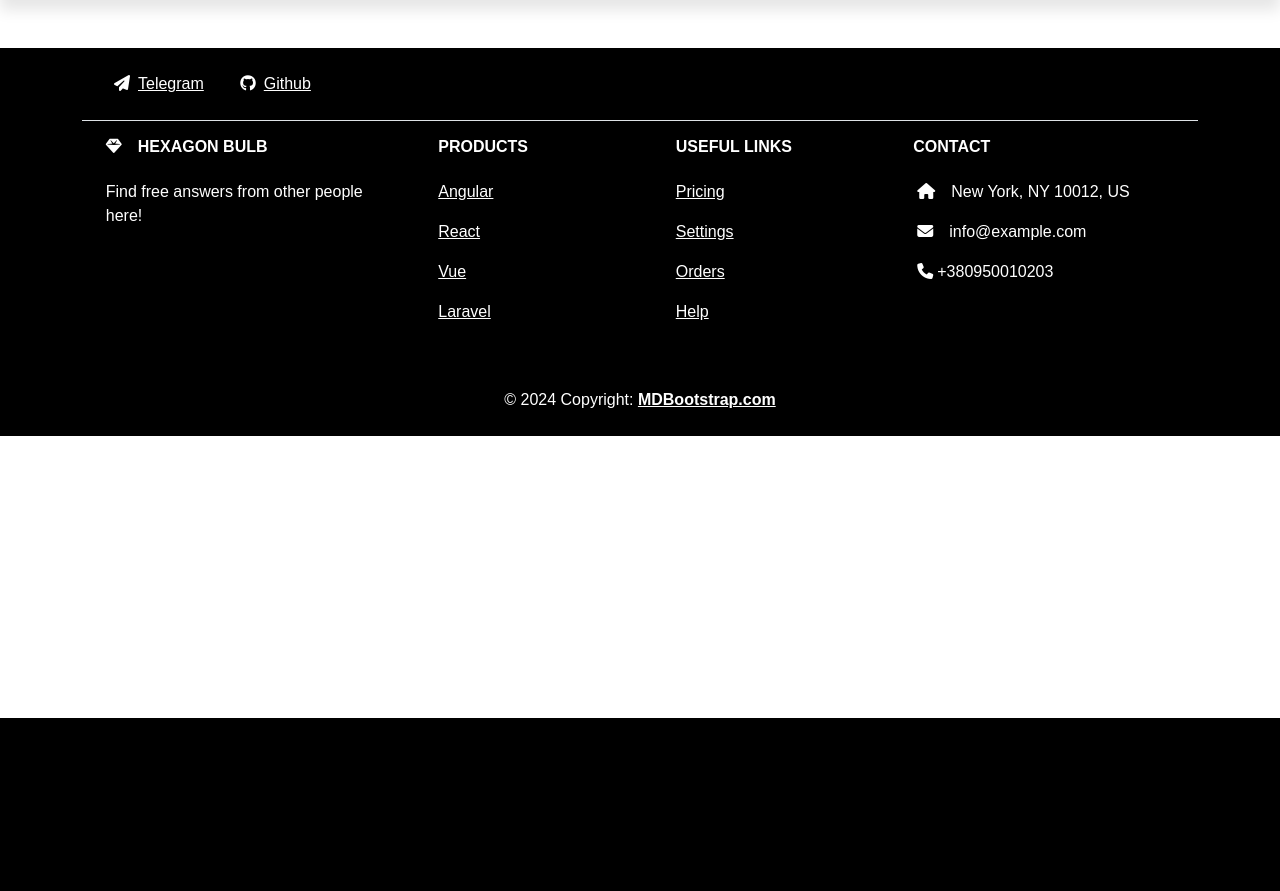
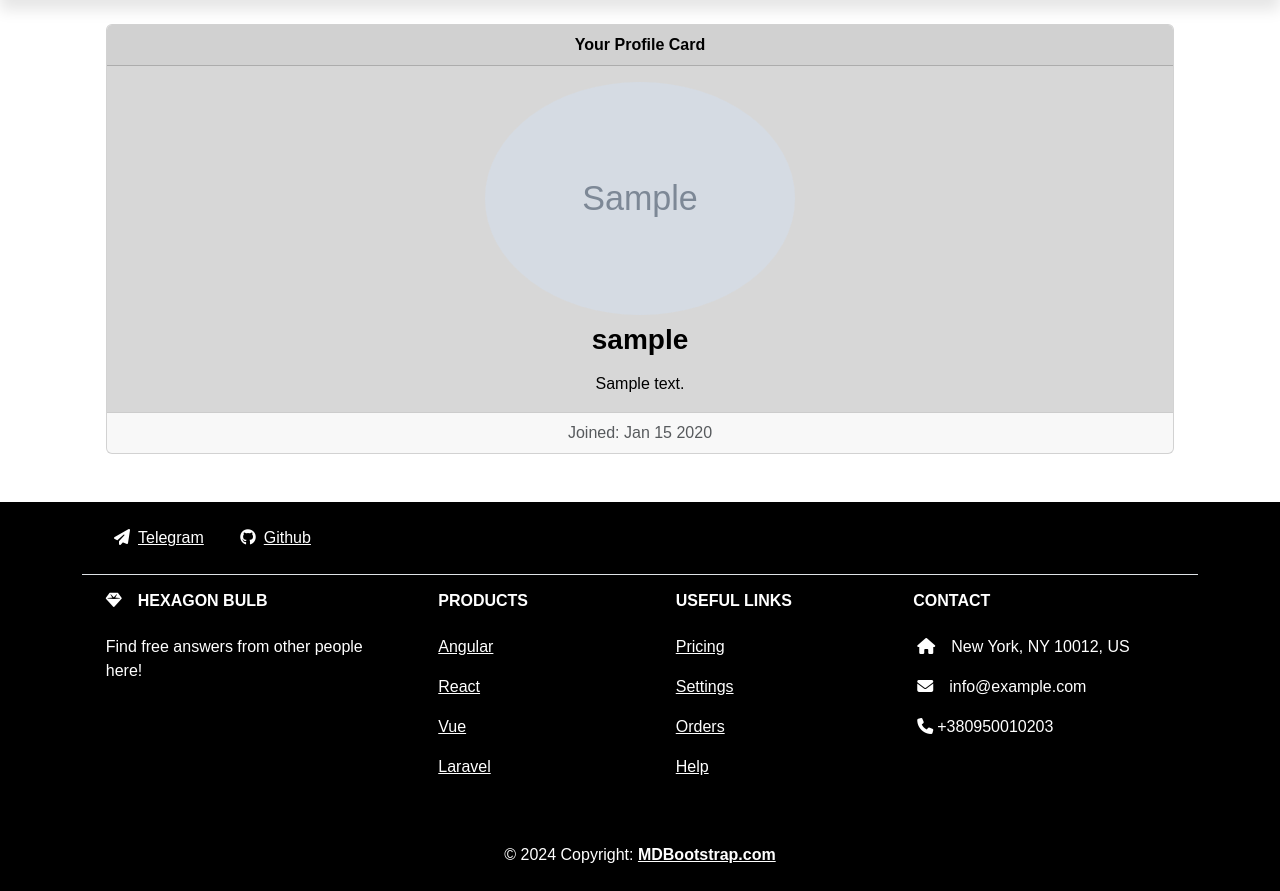
Before and after one commit to alter703/project-hexagon-bulb-site, a Django app: page /profile/profile/00000000-0000-0000-0000-000000000001 in a window 1280 px wide. Shown: the part 82-973 px from the top of the page. Before the commit the page ends 800 px from the top, so only its background shows below. Run offline with Django 5.2, Linux system fonts and the light colour scheme; tables that the repository leaves empty hold one stand-in row (values such as "Sample post"); grey boxes marked "Sample" are stand-in pictures; some libraries are stand-ins or nearby versions.

Commit message:
Add profile card, update models and urls.

```diff
--- a/apps/members/models.py
+++ b/apps/members/models.py
@@ -11,7 +11,7 @@ class Profile(models.Model):
     id = models.UUIDField(primary_key=True, default=uuid.uuid4, editable=False)
 
     user = models.OneToOneField('auth.User', on_delete=models.CASCADE, related_name='profile')
-    biography = models.TextField(null=True, blank=True)
+    biography = models.TextField(null=True, blank=True, max_length=255)
     avatar = ProcessedImageField(
         upload_to='avatars/',
         processors=[ResizeToFill(550, 550)],
@@ -25,6 +25,8 @@ class Profile(models.Model):
         format='WEBP',
         options={'quality': 60},
     )
+
+    joined_at = models.DateTimeField(auto_now_add=True)
 
     def __str__(self):
         return self.user.username
--- a/apps/members/templates/members/profile_detail.html
+++ b/apps/members/templates/members/profile_detail.html
@@ -1 +1,22 @@
 {% extends 'base.html' %}
+
+{% block title %}Your Profile{% endblock %}
+
+{% block content %}
+
+<div class="card text-center m-4">
+    <div class="card-header fw-semibold">
+      Your Profile Card
+    </div>
+    <div class="card-body">
+        <img src="{{ profile.get_avatar }}" alt="" width="30%" class="rounded-circle">
+      <h5 class="card-title p-2 fw-bolder fs-3">{{ profile.user.username }}</h5>
+      <p class="card-text">{{ profile.biography }}</p>
+      <!-- <a href="#" class="btn btn-primary">Go somewhere</a> -->
+    </div>
+    <div class="card-footer text-body-secondary">
+      Joined: {{ profile.joined_at|date:"M d Y" }}
+    </div>
+  </div>
+
+{% endblock %}
--- a/apps/members/urls.py
+++ b/apps/members/urls.py
@@ -8,6 +8,6 @@ urlpatterns = [
     # path('login/', views.login_view, name='login'),
     # path('logout/', views.logout_view, name='logout'),
     # path('signup/', views.signup_view, name='signup'),
-    path('profile/<uuid:uuid>', views.ProfileDetailView.as_view(), name='profile_detail'),
+    path('profile/<uuid:uuid>', views.ProfileDetailView.as_view(), name='profile-detail'),
     # path('profile/edit/', views.profile_edit_view, name='profile-edit'),
 ]
--- a/templates/include/_navbar.html
+++ b/templates/include/_navbar.html
@@ -27,7 +27,7 @@
                   <img src="{{ user.profile.get_avatar_thumbnail }}" alt="Avatar" width="46px" class="rounded-circle">
               </a>
               <ul class="dropdown-menu shadow-lg">
-                  <li><a class="dropdown-item" href="{% url 'members:profile_detail' user.profile.id %}">Profile</a></li>
+                  <li><a class="dropdown-item" href="{% url 'members:profile-detail' user.profile.id %}">Profile</a></li>
                   <li><a class="dropdown-item" href="#">Log out</a></li>
                   <li><hr class="dropdown-divider"></li>
                   <li><a class="dropdown-item" href="#">What's new?</a></li>
```
Also changed, not shown: apps/questionHub/templates/questionHub/index.html (+5 -3 lines), apps/members/migrations/0002_alter_profile_options_alter_profile_avatar_and_more.py (added), apps/members/migrations/0003_profile_joined_at.py (added).
